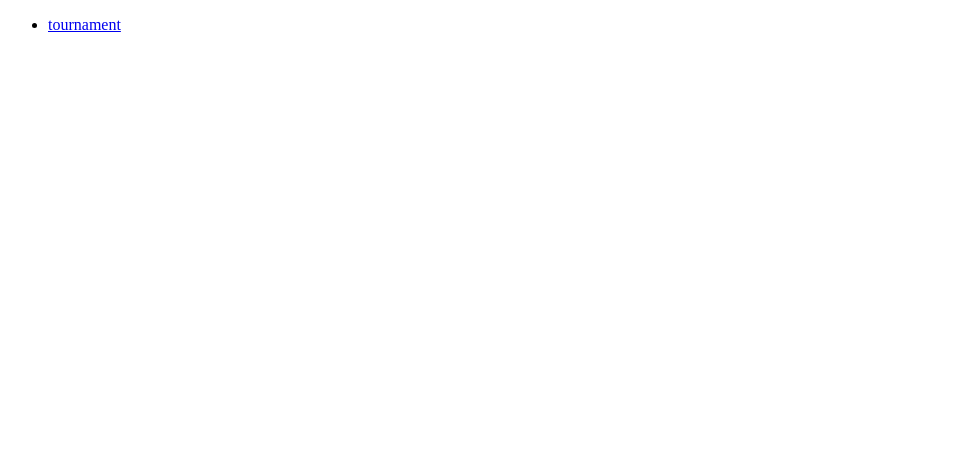
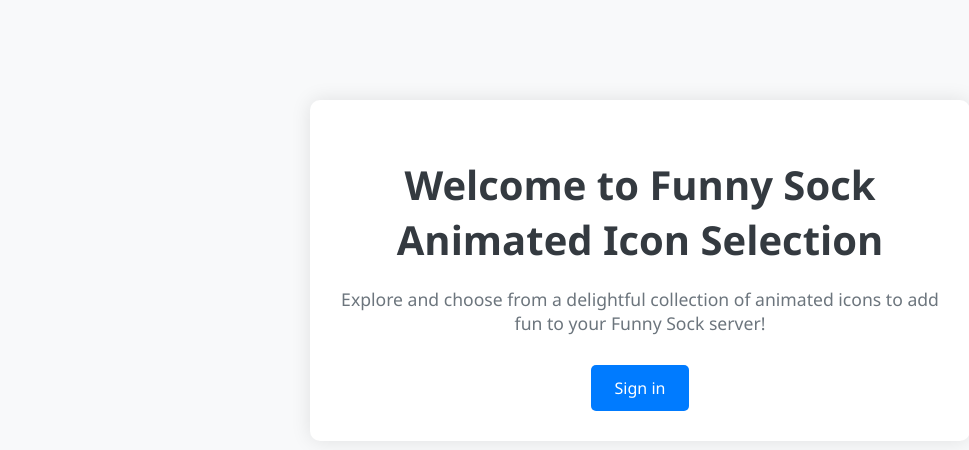
Before and after one commit to funnysockorg/Tournament.Client, a plain HTML site: page index.html in a window 1280 px wide. Shown: the whole page, without its empty margins (0-969 px from the left). Drawn offline with Linux system fonts and the light colour scheme.

Commit message:
write home page

```diff
--- a/index.html
+++ b/index.html
@@ -4,14 +4,60 @@
 <head>
   <meta charset="UTF-8">
   <meta name="viewport" content="width=device-width, initial-scale=1.0">
+  <title>Funny Sock Animated Icon Selection</title>
+  <style>
+    body {
+      font-family: 'Segoe UI', Tahoma, Geneva, Verdana, sans-serif;
+      text-align: center;
+      margin: 0;
+      padding: 0;
+      background-color: #f8f9fa;
+    }
+
+    .container {
+      max-width: 600px;
+      margin: 100px auto;
+      padding: 30px;
+      background-color: #ffffff;
+      border-radius: 10px;
+      box-shadow: 0 0 20px rgba(0, 0, 0, 0.1);
+    }
+
+    h1 {
+      color: #343a40;
+      font-size: 2.5em;
+      margin-bottom: 20px;
+    }
+
+    p {
+      color: #6c757d;
+      font-size: 1.1em;
+      margin-bottom: 30px;
+    }
+
+    .btn {
+      display: inline-block;
+      padding: 12px 24px;
+      background-color: #007bff;
+      color: #ffffff;
+      font-size: 1em;
+      text-decoration: none;
+      border-radius: 5px;
+      transition: background-color 0.3s ease;
+    }
+
+    .btn:hover {
+      background-color: #0056b3;
+    }
+  </style>
 </head>
 
 <body>
-  <ul>
-    <li>
-      <a href="./tournament.html">tournament</a>
-    </li>
-  </ul>
+  <div class="container">
+    <h1>Welcome to Funny Sock Animated Icon Selection</h1>
+    <p>Explore and choose from a delightful collection of animated icons to add fun to your Funny Sock server!</p>
+    <a href="./tournament.html" class="btn">Sign in</a>
+  </div>
 </body>
 
 </html>
```
